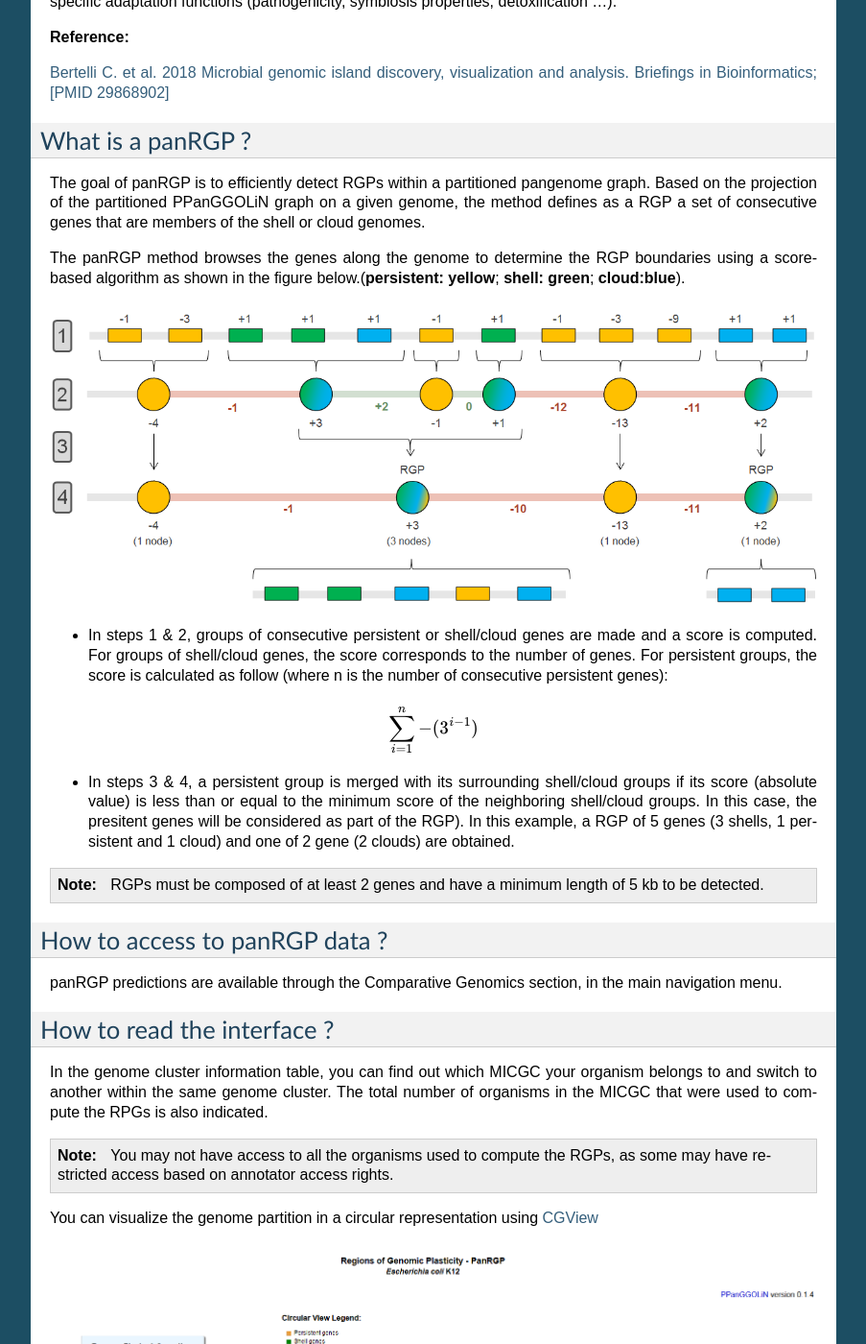
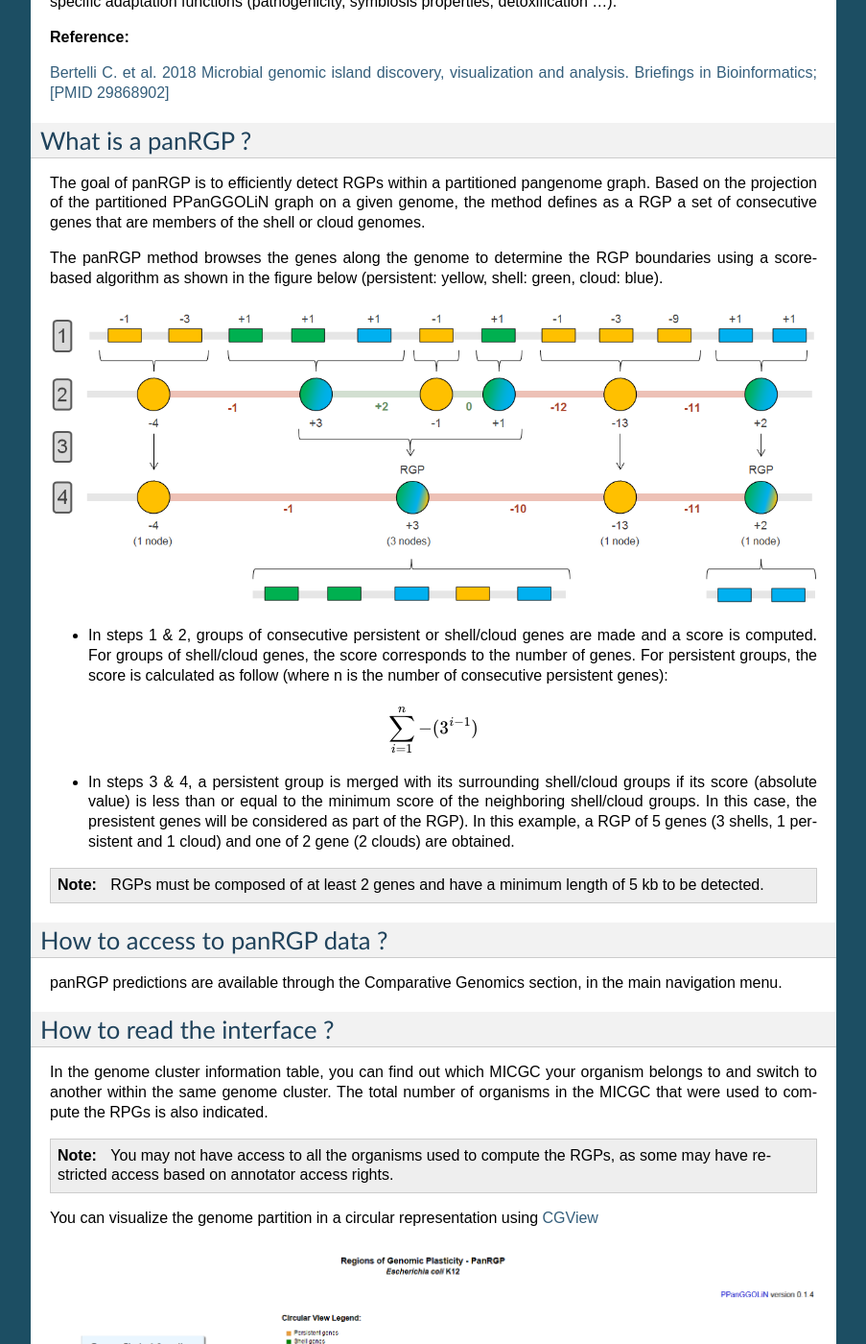
Before and after one commit to labgem/microscope-user-doc, a Sphinx documentation site: the page built from docs/content/compgenomics/panRGP.rst, in a window 1280 px wide and 1400 px high, scrolled down 2256 px. Shown: the whole window at 96% size, without its empty margins (198-1101 px from the left). Built offline with Sphinx 7.4.7, drawn with Linux system fonts in a browser that asks for light colours; formulas are drawn with MathJax 3; some of the changed text lies outside the part shown.

Commit message:
Update panRGP.rst

```diff
--- a/docs/content/compgenomics/panRGP.rst
+++ b/docs/content/compgenomics/panRGP.rst
@@ -43,7 +43,7 @@
 
 The goal of panRGP is to efficiently detect RGPs within a partitioned pangenome graph. Based on the projection of the partitioned PPanGGOLiN graph on a given genome, the method defines as a RGP a set of consecutive genes that are members of the shell or cloud genomes.
 
-The panRGP method browses the genes along the genome to determine the RGP boundaries using a score-based algorithm as shown in the figure below.(**persistent: yellow**; **shell: green**; **cloud:blue**).
+The panRGP method browses the genes along the genome to determine the RGP boundaries using a score-based algorithm as shown in the figure below (persistent: yellow, shell: green, cloud: blue).
 
 .. image:: img/panRGP.png
 
@@ -52,7 +52,7 @@
 
 .. math:: \sum\limits_{i=1}^{n} -(3^{i-1})
 
-- In steps 3 & 4, a persistent group is merged with its surrounding shell/cloud groups if its score (absolute value) is less than or equal to the minimum score of the neighboring shell/cloud groups. In this case, the presitent genes will be considered as part of the RGP). In this example, a RGP of 5 genes (3 shells, 1 persistent and 1 cloud) and one of 2 gene (2 clouds) are obtained.
+- In steps 3 & 4, a persistent group is merged with its surrounding shell/cloud groups if its score (absolute value) is less than or equal to the minimum score of the neighboring shell/cloud groups. In this case, the presistent genes will be considered as part of the RGP). In this example, a RGP of 5 genes (3 shells, 1 persistent and 1 cloud) and one of 2 gene (2 clouds) are obtained.
 
 .. Note:: RGPs must be composed of at least 2 genes and have a minimum length of 5 kb to be detected.
 
```
Also changed, not shown: other parts of docs/content/compgenomics/panRGP.rst (+2 -2 lines).
